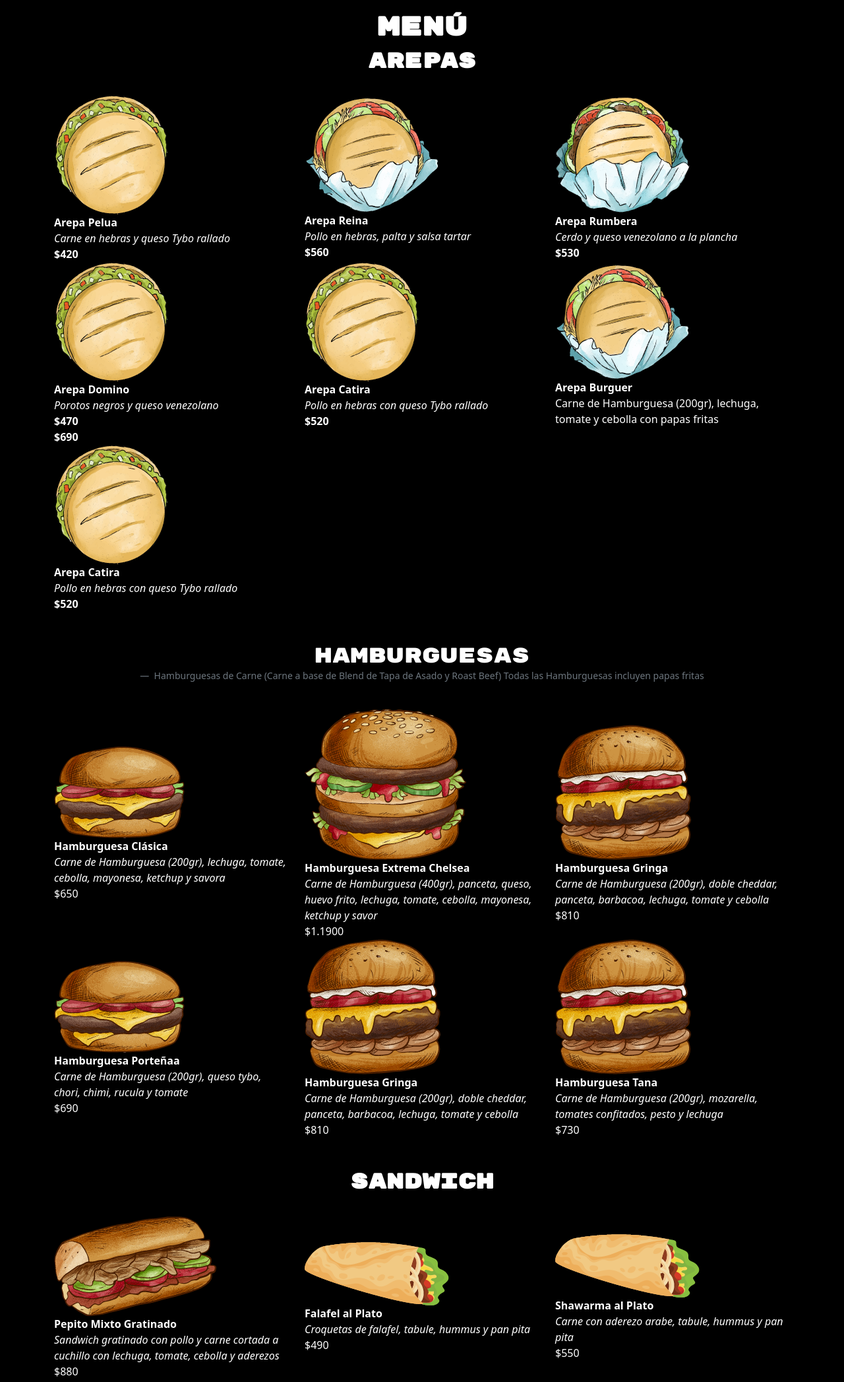
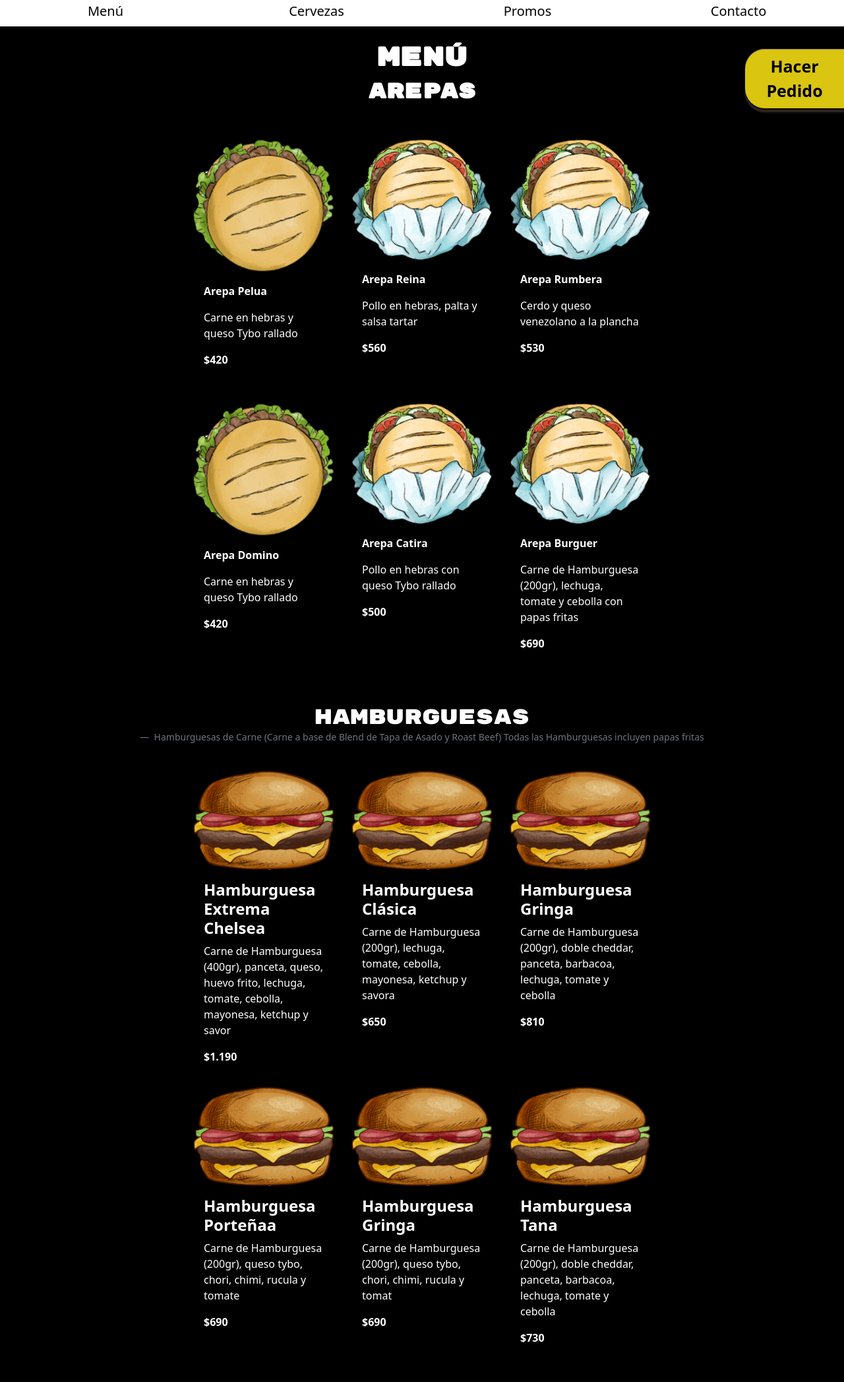
Before and after one commit to marthamarchena/chelsea-bs, a plain HTML site: page menu.html in a window 1280 px wide. Shown: the part 126-2220 px from the top of the page at 66% size. Drawn offline with Linux system fonts and the light colour scheme.

Commit message:
Menú Cards, boton de pedido, arreglo del header

```diff
--- a/css/estilos.css
+++ b/css/estilos.css
@@ -28,18 +28,19 @@
     text-decoration: none;
 }  */
 
-/* .boton {
+.boton {
     width: 150px;
-    font-size: 30px;
+    font-size: 25px;
     border-style: none;
     border-top-left-radius: 30px;
     border-bottom-left-radius: 30px;
-    height: 100px;
+    height: 90px;
     position: fixed;
     right: 0;
-    top: 150px;
+    top: 200px;
+    background-color: rgb(218, 197, 16);
     box-shadow: inset 0px 1px 0px #827066, 0px 3px 0px #19120f, 0px 6px 3px #382e29;
-} */
+}
 
 /* .boton2 {
     color: white;
@@ -342,20 +343,17 @@
     display: block;
 } */
 
-/* @media only screen and (max-width:480px) {
-.grilla {
-    grid-template-rows: 100px auto 80px;
-}
+@media only screen and (max-width:480px) {
 
 .button {
     background-color: rgb(207, 188, 13);
     width: 80px;
-    font-size: 20px;
+    font-size: 15px;
     border-top-left-radius: 20px;
     border-bottom-left-radius: 20px;
     height: 70px;
 }
-
+/*
 .encabezado {
     width: 400px;
 }
@@ -455,11 +453,15 @@
 .contacto {
     width: 400px;
     margin-top: 5px;
-}
+} */
 
 
-} */
+}
 
 .texto {
     font-family: 'Rubik Mono One', sans-serif;
 }
+
+.margen {
+    padding: 20px;
+}
--- a/menu.html
+++ b/menu.html
@@ -17,15 +17,19 @@
 </head>
 <body class="bg-black text-white">
     <header class="container-fluid bg-white text-black">
-        <div class="container nav justify-content-center">
-           <div class="row ">
-              <a class="nav-link active lead col-md-2 link text-black" href="menu.html"><strong>Menú</strong></a>
-              <a class="nav-link active lead col-md-2 link text-black" href="cervezas.html"><strong>Cervezas</strong></a>
-              <div class="text-center col-md-4"><a href="index.html"><img src="./imagenes/logochelsea.jpg" alt="logo" class="img-fluid" height="auto" width="120px"></a></div>
-              <a class="nav-link active lead col-md-2 link text-black" href="promociones.html"><strong>Promos</strong></a>
-              <a class="nav-link active lead col-md-2 link text-black" href="contacto.html"><strong>Contacto</strong></a>
-           </div>
-     </div>
+        <div class="row">
+          <div class="text-center "><a href="index.html"><img src="./imagenes/logochelsea.jpg" alt="logo"
+                class="img-fluid logo" height="auto" width="120px"></a></div>
+        </div>
+        <div class="row ">
+          <a class="nav-link text-center active lead col-md-3 link text-black" href="menu.html"><strong>Menú</strong></a>
+          <a class="nav-link  text-center active lead col-md-3 link text-black"
+            href="cervezas.html"><strong>Cervezas</strong></a>
+          <a class="nav-link text-center active lead col-md-3 link text-black"
+            href="promociones.html"><strong>Promos</strong></a>
+          <a class="nav-link text-center active lead col-md-3 link text-black"
+            href="contacto.html"><strong>Contacto</strong></a>
+        </div>
     </header>
 <main>
     <br>
@@ -36,53 +40,59 @@
         <h2 class="text-white text-center texto"><strong>Arepas</strong> </h2>
     </div>
     <br>
-    <section class="container container-fluid">
-        <div class="row align-items-center">
-            <div class="col-md-4">
-                <img class="img-fluid" src="./imagenes/arepa2.png" alt="tipo">
-                <div><strong>Arepa Pelua</strong></div>
-                <div><i>Carne en hebras y queso Tybo rallado</i></div>
-                <div><strong>$420</strong></div>
+    <section class="container-fluid">
+        <div class="row justify-content-center">
+            <div class="card bg-black margen" style="width: 15rem;">
+                <img src="./imagenes/arepa1.png" class="card-img-top" alt="...">
+                <div class="card-body">
+                  <p class="card-text"><strong>Arepa Pelua</strong></p>
+                  <p>Carne en hebras y queso Tybo rallado</p>
+                  <p><strong>$420</strong></p>
+                </div>
             </div>
-            <div class="col-md-4">
-                <img class="img-fluid" src="./imagenes/arepa3.png" alt="tipo">
-                <div><strong>Arepa Reina</strong></div>
-                <div><i>Pollo en hebras, palta y salsa tartar</i> </div>
-                <div><strong>$560</strong></div>
+            <div class="card bg-black margen" style="width: 15rem;">
+                <img src="./imagenes/arepa.png" class="card-img-top" alt="...">
+                <div class="card-body">
+                  <p class="card-text"><strong>Arepa Reina</strong></p>
+                  <p>Pollo en hebras, palta y salsa tartar</p>
+                  <p><strong>$560</strong></p>
+                </div>
             </div>
-            <div class="col-md-4">
-                <img class="img-fluid" src="./imagenes/arepa.png" alt="tipo">
-                <div><strong>Arepa Rumbera</strong></div>
-                <div><i>Cerdo y queso venezolano a la plancha</i></div>
-                <div><strong>$530</strong></div>
+            <div class="card bg-black margen" style="width: 15rem;">
+                <img src="./imagenes/arepa.png" class="card-img-top" alt="...">
+                <div class="card-body">
+                  <p class="card-text"><strong>Arepa Rumbera</strong></p>
+                  <p>Cerdo y queso venezolano a la plancha</p>
+                  <p><strong>$530</strong></p>
+                </div>
             </div>
-        </div>
-        <div class="row align-items-center">
-            <div class="col-md-4">
-                <img class="img-fluid" src="./imagenes/arepa2.png" alt="tipo">
-                <div><strong>Arepa Domino</strong></div>
-                <div><i>Porotos negros y queso venezolano</i></div>
-                <div><strong>$470</strong></div>
+    </section>
+    <section class="container-fluid">
+        <div class="row justify-content-center">
+            <div class="card bg-black" style="width: 15rem;">
+                <img src="./imagenes/arepa1.png" class="card-img-top" alt="...">
+                <div class="card-body">
+                  <p class="card-text"><strong>Arepa Domino</strong></p>
+                  <p>Carne en hebras y queso Tybo rallado</p>
+                  <p><strong>$420</strong></p>
+                </div>
             </div>
-            <div class="col-md-4">
-                <img class="img-fluid" src="./imagenes/arepa2.png" alt="tipo">
-                <div><strong>Arepa Catira</strong></div>
-                <div><i>Pollo en hebras con queso Tybo rallado</i></div>
-                <div><strong>$520</strong></div>
+            <div class="card bg-black" style="width: 15rem;">
+                <img src="./imagenes/arepa.png" class="card-img-top" alt="...">
+                <div class="card-body">
+                  <p class="card-text"><strong>Arepa Catira</strong></p>
+                  <p>Pollo en hebras con queso Tybo rallado</p>
+                  <p><strong>$500</strong></p>
+                </div>
             </div>
-            <div class="col-md-4">
-                <img class="img-fluid" src="./imagenes/arepa3.png" alt="tipo">
-                <div><strong>Arepa Burguer</strong></div>
-                <div">Carne de Hamburguesa (200gr), lechuga, tomate y cebolla con papas fritas</div>
-                <div><strong>$690</strong></div>
+            <div class="card bg-black" style="width: 15rem;">
+                <img src="./imagenes/arepa.png" class="card-img-top" alt="...">
+                <div class="card-body">
+                  <p class="card-text"><strong>Arepa Burguer</strong></p>
+                  <p>Carne de Hamburguesa (200gr), lechuga, tomate y cebolla con papas fritas</p>
+                  <p><strong>$690</strong></p>
+                </div>
             </div>
-            <div class="col-md-4">
-                <img class="img-fluid" src="./imagenes/arepa2.png" alt="tipo">
-                <div><strong>Arepa Catira</strong> </div>
-                <div><i>Pollo en hebras con queso Tybo rallado</i></div>
-                <div><strong>$520</strong></div>
-            </div>
-        </div>
     </section>
     <br>
     <br>
@@ -95,47 +105,59 @@
         </figcaption>
     </figure>
     <br>
-    <section class="container container-fluid">
-        <div class="row align-items-center">
-            <div class="col-md-4">
-            <img class="img-fluid" src="./imagenes/burger.png" alt="tipo">
-                <div><strong>Hamburguesa Clásica</strong></div>
-                <div><i>Carne de Hamburguesa (200gr), lechuga, tomate, cebolla, mayonesa, ketchup y savora</i></div>
-                <div>$650</div>
+    <section class="container-fluid">
+        <div class="row justify-content-center">
+            <div class="card bg-black" style="width: 15rem;">
+                <img src="./imagenes/burger.png" class="card-img-top" alt="...">
+                <div class="card-body">
+                  <h4 class="card-text"><strong>Hamburguesa Extrema Chelsea</strong></h4>
+                  <p>Carne de Hamburguesa (400gr), panceta, queso, huevo frito, lechuga, tomate, cebolla, mayonesa, ketchup y savor</p>
+                  <p><strong>$1.190</strong></p>
+                </div>
             </div>
-            <div class="col-md-4">
-                <img class="img-fluid" src="./imagenes/burger3.png" alt="tipo">
-                <div><strong>Hamburguesa Extrema Chelsea</strong></div>
-                <div><i>Carne de Hamburguesa (400gr), panceta, queso, huevo frito, lechuga, tomate, cebolla, mayonesa, ketchup y savor</i></div>
-                <div>$1.1900</div>
+            <div class="card bg-black" style="width: 15rem;">
+                <img src="./imagenes/burger.png" class="card-img-top" alt="...">
+                <div class="card-body">
+                  <h4 class="card-text"><strong>Hamburguesa Clásica</strong></h4>
+                  <p>Carne de Hamburguesa (200gr), lechuga, tomate, cebolla, mayonesa, ketchup y savora</p>
+                  <p><strong>$650</strong></p>
+                </div>
             </div>
-            <div class="col-md-4">
-                <img class="img-fluid" src="./imagenes/burger2.png" alt="tipo">
-                <div><strong>Hamburguesa Gringa</strong></div>
-                <div><i>Carne de Hamburguesa (200gr), doble cheddar, panceta, barbacoa, lechuga, tomate y cebolla</i></div>
-                <div>$810</div>
+            <div class="card bg-black" style="width: 15rem;">
+                <img src="./imagenes/burger.png" class="card-img-top" alt="...">
+                <div class="card-body">
+                  <h4 class="card-text"><strong>Hamburguesa Gringa</strong></h4>
+                  <p>Carne de Hamburguesa (200gr), doble cheddar, panceta, barbacoa, lechuga, tomate y cebolla</p>
+                  <p><strong>$810</strong></p>
+                </div>
             </div>
-        </div>
-        <div class="row align-items-center">
-            <div class="col-md-4">
-                <img class="img-fluid" src="./imagenes/burger.png" alt="tipo">
-                <div><strong>Hamburguesa Porteñaa</strong></div>
-                <div><i>Carne de Hamburguesa (200gr), queso tybo, chori, chimi, rucula y tomate</i></div>
-                <div>$690</div>
+    </section>
+    <section class="container-fluid">
+        <div class="row justify-content-center">
+            <div class="card bg-black" style="width: 15rem;">
+                <img src="./imagenes/burger.png" class="card-img-top" alt="...">
+                <div class="card-body">
+                  <h4 class="card-text"><strong>Hamburguesa Porteñaa</strong></h4>
+                  <p>Carne de Hamburguesa (200gr), queso tybo, chori, chimi, rucula y tomate</p>
+                  <p><strong>$690</strong></p>
+                </div>
             </div>
-            <div class="col-md-4">
-                <img class="img-fluid" src="./imagenes/burger2.png" alt="tipo">
-                <div><strong>Hamburguesa Gringa</strong></div>
-                <div><i>Carne de Hamburguesa (200gr), doble cheddar, panceta, barbacoa, lechuga, tomate y cebolla</i></div>
-                <div>$810</div>
+            <div class="card bg-black" style="width: 15rem;">
+                <img src="./imagenes/burger.png" class="card-img-top" alt="...">
+                <div class="card-body">
+                  <h4 class="card-text"><strong>Hamburguesa Gringa</strong></h4>
+                  <p>Carne de Hamburguesa (200gr), queso tybo, chori, chimi, rucula y tomat</p>
+                  <p><strong>$690</strong></p>
+                </div>
             </div>
-            <div class="col-md-4">
-                <img class="img-fluid" src="./imagenes/burger2.png" alt="tipo">
-                <div><strong>Hamburguesa Tana</strong></div>
-                <div><i>Carne de Hamburguesa (200gr), mozarella, tomates confitados, pesto y lechuga</i></div>
-                <div">$730</div>
+            <div class="card bg-black" style="width: 15rem;">
+                <img src="./imagenes/burger.png" class="card-img-top" alt="...">
+                <div class="card-body">
+                  <h4 class="card-text"><strong>Hamburguesa Tana</strong></h4>
+                  <p>Carne de Hamburguesa (200gr), doble cheddar, panceta, barbacoa, lechuga, tomate y cebolla</p>
+                  <p><strong>$730</strong></p>
+                </div>
             </div>
-        </div>
     </section>
     <br>
     <br>
@@ -143,46 +165,49 @@
         <h2 class="text-white text-center texto"><strong>Sandwich</strong> </h2>
     </div>
     <br>
-    <section class="container container-fluid">
-        <div class="row align-items-center">
-            <div class="col-md-4">
-                <img class="img-fluid" src="./imagenes/sandwichs1.png" alt="tipo">
-                <div><strong>Pepito Mixto Gratinado</strong></div>
-                <div><i>Sandwich gratinado con pollo y carne cortada a cuchillo con lechuga, tomate, cebolla y aderezos</i></div>
-                <div>$880</div>
+    <section class="container-fluid">
+        <div class="row justify-content-center">
+            <div class="card bg-black" style="width: 15rem;">
+                <img src="./imagenes/burger.png" class="card-img-top" alt="...">
+                <div class="card-body">
+                  <h4 class="card-text"><strong>Pepito Mixto Gratinado</strong> </h4>
+                  <p>Sandwich gratinado con pollo y carne cortada a cuchillo con lechuga, tomate, cebolla y aderezos</p>
+                  <p><strong>$880</strong></p>
+                </div>
             </div>
-            <div class="col-md-4">
-                <img class="img-fluid" src="./imagenes/falafel.png" alt="tipo">
-                <div><strong>Falafel al Plato</strong></div>
-                <div><i>Croquetas de falafel, tabule, hummus y pan pita</i></div>
-                <div>$490</div>
+            <div class="card bg-black" style="width: 15rem;">
+                <img src="./imagenes/burger.png" class="card-img-top" alt="...">
+                <div class="card-body">
+                  <h4 class="card-text"><strong>Falafel al Plato</strong></h4>
+                  <p>Croquetas de falafel, tabule, hummus y pan pita</p>
+                  <p><strong>$490</strong></p>
+                </div>
             </div>
-            <div class="col-md-4">
-                <img class="img-fluid" src="./imagenes/falafel.png" alt="tipo">
-                <div><strong>Shawarma al Plato</strong></div>
-                <div><i>Carne con aderezo arabe, tabule, hummus y pan pita</i> </div>
-                <div>$550</div>
+            <div class="card bg-black" style="width: 15rem;">
+                <img src="./imagenes/burger.png" class="card-img-top" alt="...">
+                <div class="card-body">
+                  <h4 class="card-text"><strong>Shawarma al Plato</strong></h4>
+                  <p>Carne con aderezo arabe, tabule, hummus y pan pita</p>
+                  <p><strong>$550</strong></p>
+                </div>
             </div>
-        </div>
     </section>
-
     <div class="container">
         <h2 class="text-white text-center texto"><strong>Ensaladas</strong> </h2>
     </div>>
-
-    <section class="container container-fluid">
-        <div class="row align-items-center">
-            <div class="col-md-10 align-items-center">
-            <img class="img-fluid" src="./imagenes/ensalada1.png" alt="tipo">
-                <div><strong>Ensalada Cesar con Pollo</strong></div>
-                <div><i>Ensalada con suprema de pollo, croutons, queso sardo, lechuga y aderezo cesar</i></div>
-                <div>$550</div>
+    <section class="container-fluid">
+        <div class="row justify-content-center">
+            <div class="card bg-black" style="width: 15rem;">
+            <img class="card-img-top" src="./imagenes/ensalada1.png" alt="tipo">
+                <h4 class="card-text"><strong>Ensalada Cesar de Pollo</strong></h4>
+                <p>Ensalada con suprema de pollo, croutons, queso sardo, lechuga y aderezo cesar</p>
+                <p><strong>$550</strong></p>
             </div>
         </div>
     </section>
     <br>
-    <div class="bg-black text.white text-center">
-       <a href="https://menu.fu.do/chelseabeer"><button class="btn btn-outline-light text-white"><strong>Hacer Pedido</strong></button></a>
+    <div>
+       <a href="https://menu.fu.do/chelseabeer"><button class="boton"><strong>Hacer Pedido</strong></button></a>
     </div>
     <br>
 </main>
```
Also changed, not shown: cervezas.html (+67 -37 lines), contacto.html (+11 -7 lines), index.html (+16 -12 lines), promociones.html (+15 -11 lines), 2 other files.
